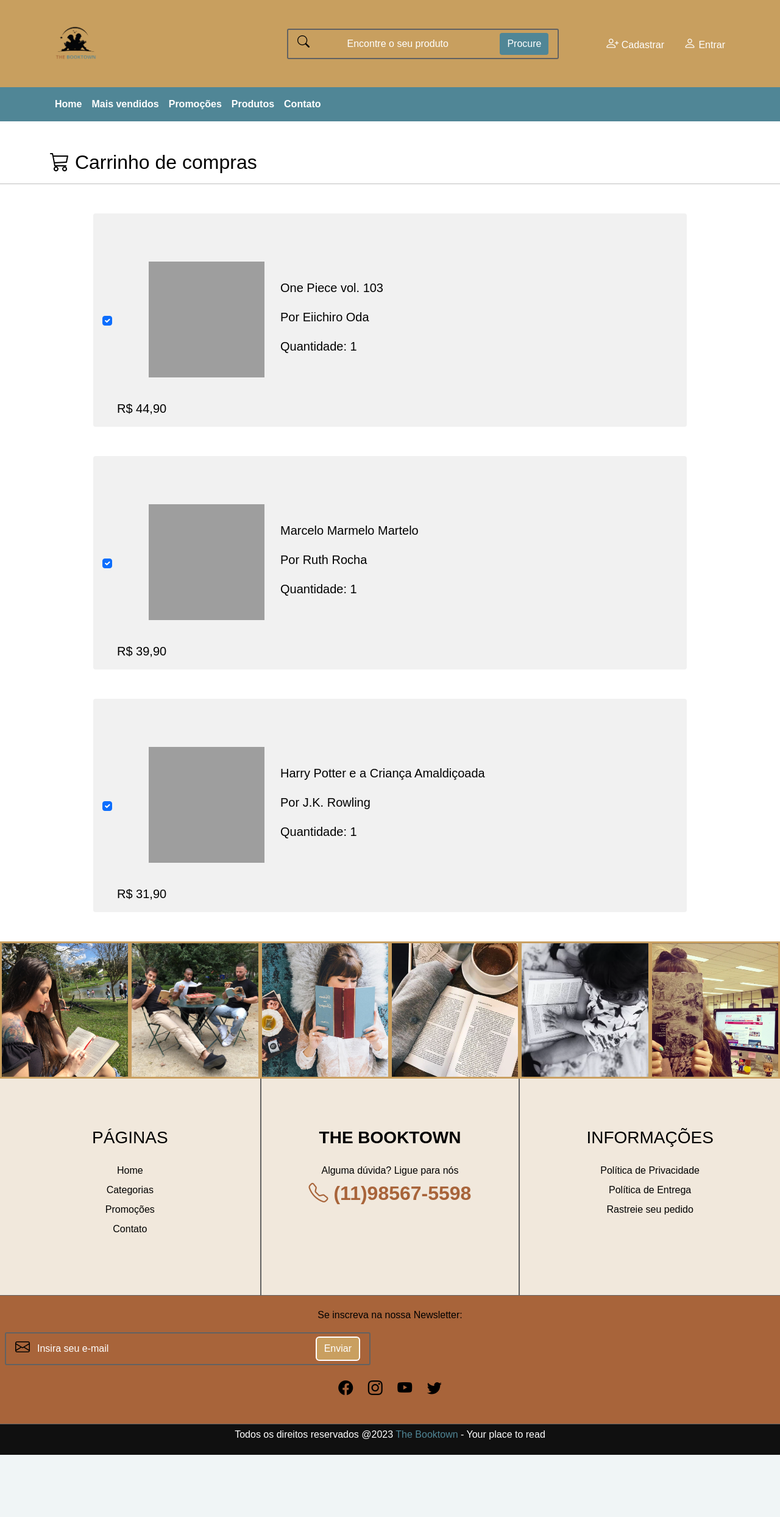
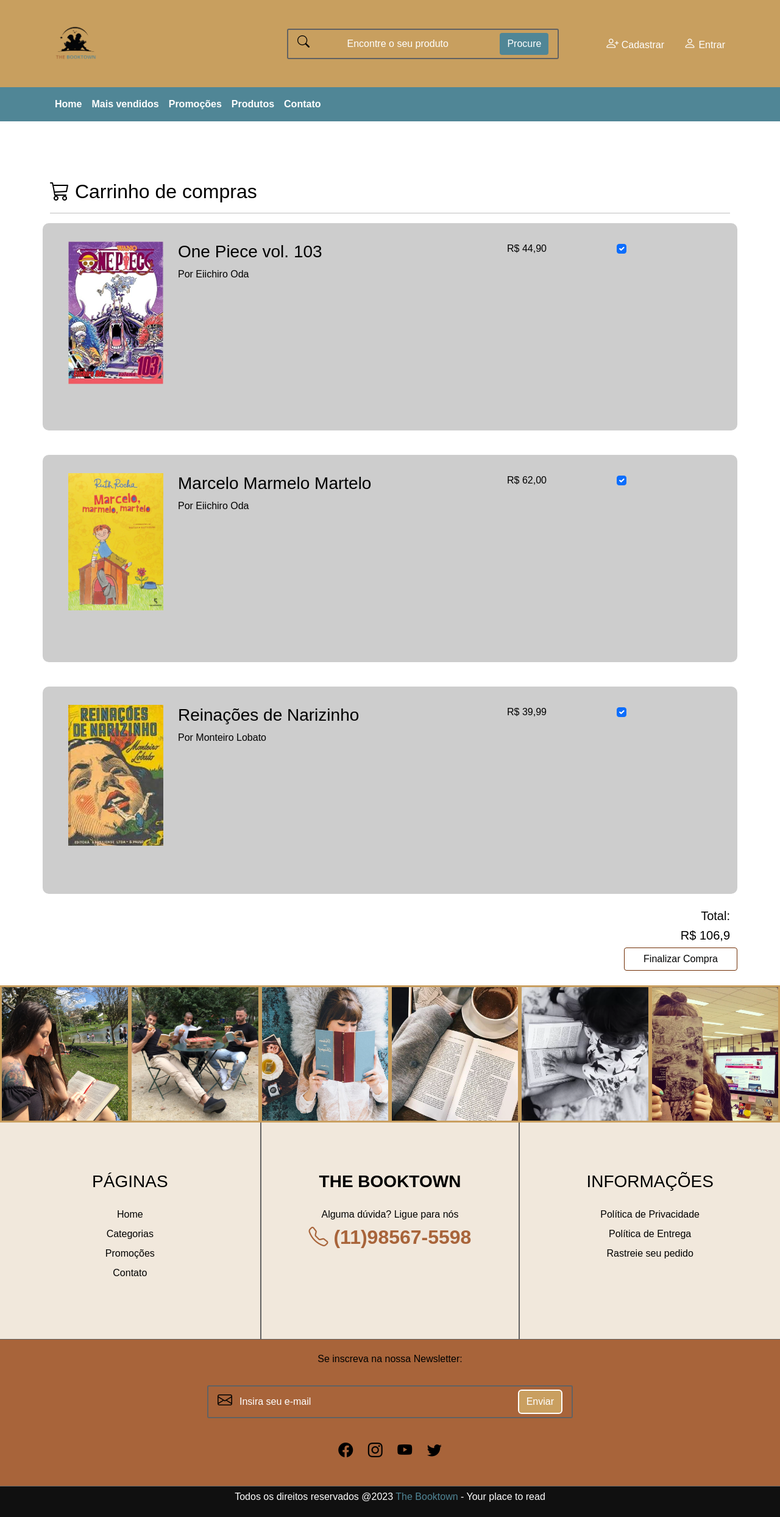
Before and after one commit to matheuskrds/The-Booktown, a PHP site: page /carrinho.php in a window 1280 px wide. Shown: the whole page at 61% size. Before the commit the page ends 2386 px from the top, so only its background shows below. Run offline with PHP 8.4, Linux system fonts and the light colour scheme; grey boxes are pictures that could not be loaded.

Commit message:
Carrinho e Responsividade Produto
-- Correção da página de carrinho (Responsividade)
-- Ajuste de Responsividade na página de detalhes de produto 1 e 2

```diff
--- a/carrinho.php
+++ b/carrinho.php
@@ -2,85 +2,105 @@
 <?php
 include_once("templates/header.php");
 ?>
-<!-- incluir o css -->
-<link rel="stylesheet" href="css/carrinho.css">
-<div class="cont">
-    <!-- container cinza para os livros -->
-
-    <div class="container">
-        <h2>
-            <!-- titulo carrinho de compras e icone de carrinho -->
-            <i class="bi bi-cart3"></i> Carrinho de compras
-        </h2>
-    </div>
-
-    <hr>
-    <div class="container col-11 col-md-9 mt-5 mb-5" id="register-container">
-        <div class="row gx-5 caixa" id="cont">
-            <!-- simbolo de check -->
-            <div class="form-check prods d-flex align-items-center">
-                <input class="form-check-input" type="checkbox" value="" id="flexCheckChecked" checked>
-                <!-- imagem do livro -->
-                <img src="img/A_img/capa_1.jpeg" class="img-fluid" alt="livro-one-piece">
-                <h5 class="ms-3">One Piece vol. 103
-                    <br><br> Por Eiichiro Oda <br><br>
-                    Quantidade: 1
-                </h5>
-                <!-- titulo para o preço do livro -->
-                <h5 class="preco">R$ 44,90</h5>
-
-
-            </div>
-        </div>
-    </div>
-    <div class="container col-11 col-md-9 mt-5 mb-5" id="register-container">
-        <div class="row gx-5 caixa" id="cont">
+<!--INFOS PARA AJUDAR -->
+<!-- COL (define dinamicamente a largura para as colunas.)-->
+<!-- ROW (é necessário para que o espaçamento das extremidades do Grid funcionem sem erros.) -->
+<!-- mb (margin bottom para definir a margem da parte inferior) -->
+<!-- mt (margin top para definir a margem da parte superior) -->
 
 
 
 
-            <div class="form-check prods d-flex align-items-center">
-                <label class="form-check-label" for="flexCheckChecked"></label>
-                <input class="form-check-input" type="checkbox" value="" id="flexCheckChecked" checked>
-
-                <img src="img/A_img/livro-infantil.jpg" class="img-fluid" alt="livro-marcelo-marmelo-martelo">
-                <h5 class="ms-3">Marcelo Marmelo Martelo
-                    <br> <br> Por Ruth Rocha <br><br>
-                    Quantidade: 1
-                </h5>
-                <h5 class="preco">R$ 39,90</h5>
 
 
+<!-- incluir o css -->
+    <link rel="stylesheet" href="carrinho.css">
+    <!-- container -->
+    <div class="container mt-5">
+        <h2><i class="bi bi-cart3"></i> Carrinho de compras</h2>
+        <hr>
 
-
+        <!-- PRIMEIRO LIVRO -->
+        <!-- id para o quadradao cinza -->
+        <div class="row mb-3"  id="registercontainer">
+            <div class="col-2">
+                <img src="img/capa_1.jpeg" class="img-fluid" alt="livro-one-piece">
+            </div>
+            <div class="col-6">
+                 <!-- titulo e autor do livro -->
+                <h3>One Piece vol. 103</h3>
+                <p>Por Eiichiro Oda</p>
+            </div>
+            <div class="col-2">
+                <!-- preço do livro -->
+                <p class="preco">R$ 44,90</p>
+            </div>
+            <div class="col-2">
+                <div class="form-check">
+                    <input class="form-check-input" type="checkbox" value="" id="flexCheckChecked1" checked>
+                </div>
             </div>
         </div>
-    </div>
-    <div class="container col-11 col-md-9 mt-5 mb-5" id="register-container">
-        <div class="row gx-5 caixa" id="cont">
 
-
-
-
-            <div class="form-check prods d-flex align-items-center">
-                <label class="form-check-label" for="flexCheckChecked"></label>
-                <input class="form-check-input" type="checkbox" value="" id="flexCheckChecked" checked>
-
-                <img src="img/A_img/jamboeditora-crianca-amaldicoada.png" class="img-fluid" alt="livro-harry-potter">
-                <h5 class="ms-3">Harry Potter e a Criança Amaldiçoada
-                    <br> <br> Por J.K. Rowling <br><br>
-                    Quantidade: 1
-                </h5>
-
-
-                <h5 class="preco">R$ 31,90</h5>
-
-
+        <br>
+        <!-- SEGUNDO LIVRO -->
+        <div class="row mb-3"  id="registercontainer">
+            <div class="col-2">
+                <img src="img/livro-infantil.jpg" class="img-fluid" alt="livro-one-piece">
+            </div>
+            <div class="col-6">
+                <!-- titulo e autor do livro -->
+                <h3>Marcelo Marmelo Martelo</h3>
+                <p>Por Eiichiro Oda</p>
+            </div>
+            <div class="col-2">
+                <!-- preço do livro -->
+                <p class="preco">R$ 62,00</p>
+            </div>
+            <div class="col-2">
+                <div class="form-check">
+                    <input class="form-check-input" type="checkbox" value="" id="flexCheckChecked1" checked>
+                </div>
             </div>
         </div>
+        <br>
+        <!-- TERCEIRO LIVRO -->
+        <div class="row mb-3"  id="registercontainer">
+            <div class="col-2">
+                <img src="img/Reinacoes_Narizinho.jpeg" class="img-fluid" alt="livro-one-piece">
+            </div>
+            <div class="col-6">
+                 <!-- titulo e autor do livro -->
+                <h3>Reinações de Narizinho</h3>
+                <p>Por Monteiro Lobato</p>
+            </div>
+            <div class="col-2">
+                <p class="preco">R$ 39,99</p>
+            </div>
+            <div class="col-2">
+                <div class="form-check">
+                    <input class="form-check-input" type="checkbox" value="" id="flexCheckChecked1" checked>
+                </div>
+            </div>
+        </div>
+
+        <div class="total-items-container row mt-4">
+            <div class="">
+                <h5>Total:</h5>
+            </div>
+            <div class="">
+                <!-- preço total -->
+                <h5>R$ 106,9</h5>
+            </div>
+        </div>
+        <div class="align-button-right row col-md-2">
+                <button type="button" class="btn btn-primary">Finalizar Compra</button>
+        </div>
+        <br>
     </div>
-</div>
 
+    <!-- Footer -->
+    <?php include_once("templates/footer.php"); ?>
 <!-- para incluir o footer -->
 <?php
 include_once("templates/footer.php");
--- a/css/carrinho.css
+++ /dev/null
@@ -1,83 +0,0 @@
-#cont {
-    background-color: rgb(241, 241, 241);
-    height: 350px;
-    border-radius: 4px;
-    padding: 15px;
-    display: flex;
-}
-
-/* titulo preço */
-.preco {
-    position: absolute;
-
-    margin-top: 300px;
-}
-
-
-/* imagem dos livros */
-.img-fluid {
-    height: 190px;
-    width: 190px;
-    margin-left: 60px;
-    margin-right: 10px;
-}
-
-
-
-
-
-/* mobile */
-.navbar-brand {
-    font-weight: 700;
-    width: 100%;
-    text-align: center;
-}
-
-/* mobile */
-#navbar-items {
-    justify-content: space-between;
-}
-
-/* mobile */
-#search-form,
-#news-form {
-    width: 100%;
-    margin: 2em 0;
-}
-
-/* para desktop */
-@media(min-width: 768px) {
-    .navbar-brand {
-        text-align: left;
-    }
-
-    #navbar-items {
-        display: flex;
-        min-width: 80%;
-    }
-
-    #search-form,
-    #news-form {
-        width: 50%;
-        margin: 0;
-    }
-}
-
-@media(max-width: 768px) {
-
-    .caixa {
-        display: flex;
-
-        width: 100%;
-
-        flex-direction: column;
-
-    }
-
-    .preco {
-        margin: 0;
-
-        margin-top: 300px;
-    }
-
-}
--- a/css/style.css
+++ b/css/style.css
@@ -585,7 +585,6 @@ body {
   margin: 2em auto; /* Margens superior e inferior automáticas e margem lateral 2em */
 }
 
-
 /* Galeria */
 #gallery .image-container {
   background-size: cover;
@@ -813,7 +812,8 @@ label {
   border-right: black solid 2px;
   width: 450px;
   height: 450px;
-  margin-top: 50px;
+  margin-top: 20px;
+
 }
 
 .detalhes{
@@ -822,9 +822,7 @@ label {
   border-bottom: black solid 2px;
   border-right: black solid 2px;
   width: 450px;
-  height: 300px;
-  margin-top: 50px;
-  margin-left: -13px;
+  height: 320px;
 }
 
 .detalhes2{
@@ -833,19 +831,63 @@ label {
   border-bottom: black solid 2px;
   border-right: black solid 2px;
   width: 450px;
-  height: 300px;
-  margin-top: 90px;
-  margin-left: -13px;
+  height: 370px;
+  margin-top: 20px;
+
+}
+
+@media(max-width:768px){
+  .container-produto{
+    flex-wrap: wrap;
+  }
+
+  .img_produto{
+    width: 100%;
+    text-align: center;
+
+  }
+
+  .bordinha , .detalhes , .detalhes2{
+    max-width: 350px;
+    margin: 0;
+  }
 }
 
 .description{
-  width: 400px;
+  width: 100%;
   font-size: 15px;
   text-align: start;
-  margin-left: 20px;
+
 }
 
 /* PROFILE */
 .fullname{
   background-color: #508696;
 }
+
+/* CARRINHO DE COMPRAS */
+/* CARRINHO------------ */
+#registercontainer{
+  background-color: #cdcdcd;
+  border-radius: 10px;
+  height: 340px;
+  padding: 30px;
+}
+
+.total-items-container{
+  display: flex;
+
+  text-align: right;
+  justify-content: right;
+}
+
+.align-button-right {
+  display: flex;
+  flex-direction: column;
+
+  margin-left: auto;
+
+  align-self: flex-end;
+  justify-self: right;
+
+}
--- a/index.php
+++ b/index.php
@@ -146,7 +146,7 @@
      <!-- Nome do produto -->
      <p class="card-text primary-color">R$54,38</p>
      <!-- Preço do produto -->
-     <a href="#" class="btn light-bg-color">Comprar</a>
+     <a href="detalhes_produto.php" class="btn light-bg-color">Comprar</a>
      <!-- Botão de compra -->
      </div>
    </div>
@@ -158,7 +158,7 @@
        <p class="card-category secondary-color">Livro</p>
        <h5 class="card-title primary-color">A biblioteca da meia noite</h5>
        <p class="card-text primary-color">R$50,39</p>
-       <a href="#" class="btn light-color">Comprar</a>
+       <a href="detalhes_produto2.php" class="btn light-color">Comprar</a>
      </div>
    </div>
  </div>
--- a/templates/header.php
+++ b/templates/header.php
@@ -42,6 +42,7 @@ $userData = $userController->verifyToken(false);
   <link rel="stylesheet" href="https://cdn.jsdelivr.net/npm/bootstrap-icons@1.5.0/font/bootstrap-icons.css">
   <!-- CSS personalizado-->
   <link rel="stylesheet" href="<?= $BASE_URL ?>css/style.css">
+  <link rel="stylesheet" href="<?= $BASE_URL ?>css/detalhes_produto2.css">
 
   <!-- JS BOOTSTRAP -->
   <script src="https://cdn.jsdelivr.net/npm/bootstrap@5.3.1/dist/js/bootstrap.bundle.min.js"
@@ -53,7 +54,7 @@ $userData = $userController->verifyToken(false);
   <header>
 
     <!-- Inserindo navbar -->
-    <nav style="background-color: #C89F5F;" class="navbar navbar-expand-lg py-4 px-2" id="navbar">
+    <nav style="background-color: #C89F5F;" class="container-fluid navbar navbar-expand-lg py-4 px-2" id="navbar">
       <div class="container ">
         <!-- marca da loja -->
         <a class="navbar-brand" href="<?= $BASE_URL ?>index.php"><img class="logonav"
```
Also changed, not shown: detalhes_produto.php (+22 -17 lines), detalhes_produto2.php (+25 -20 lines), css/detalhes_produto2.css (added).
